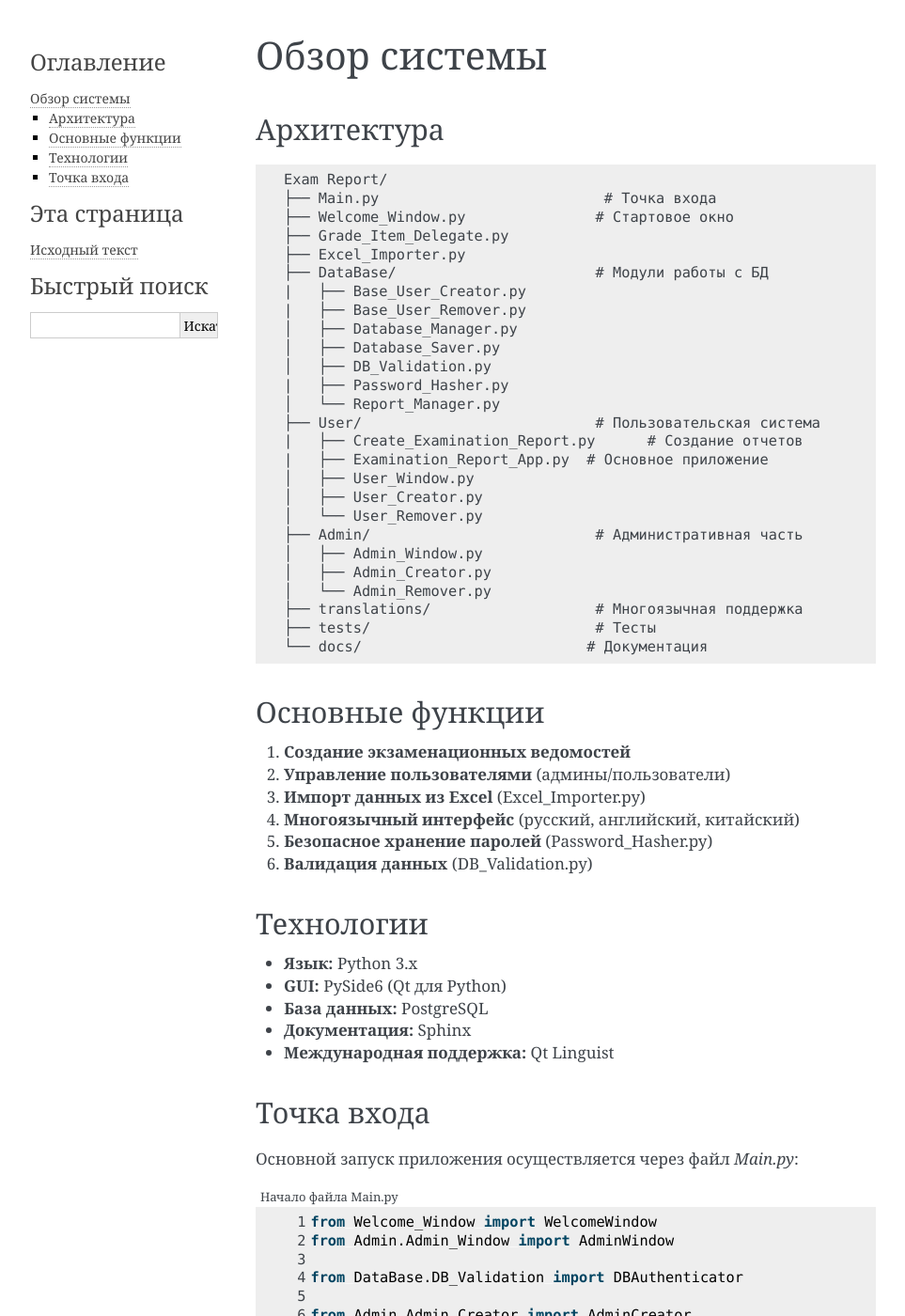
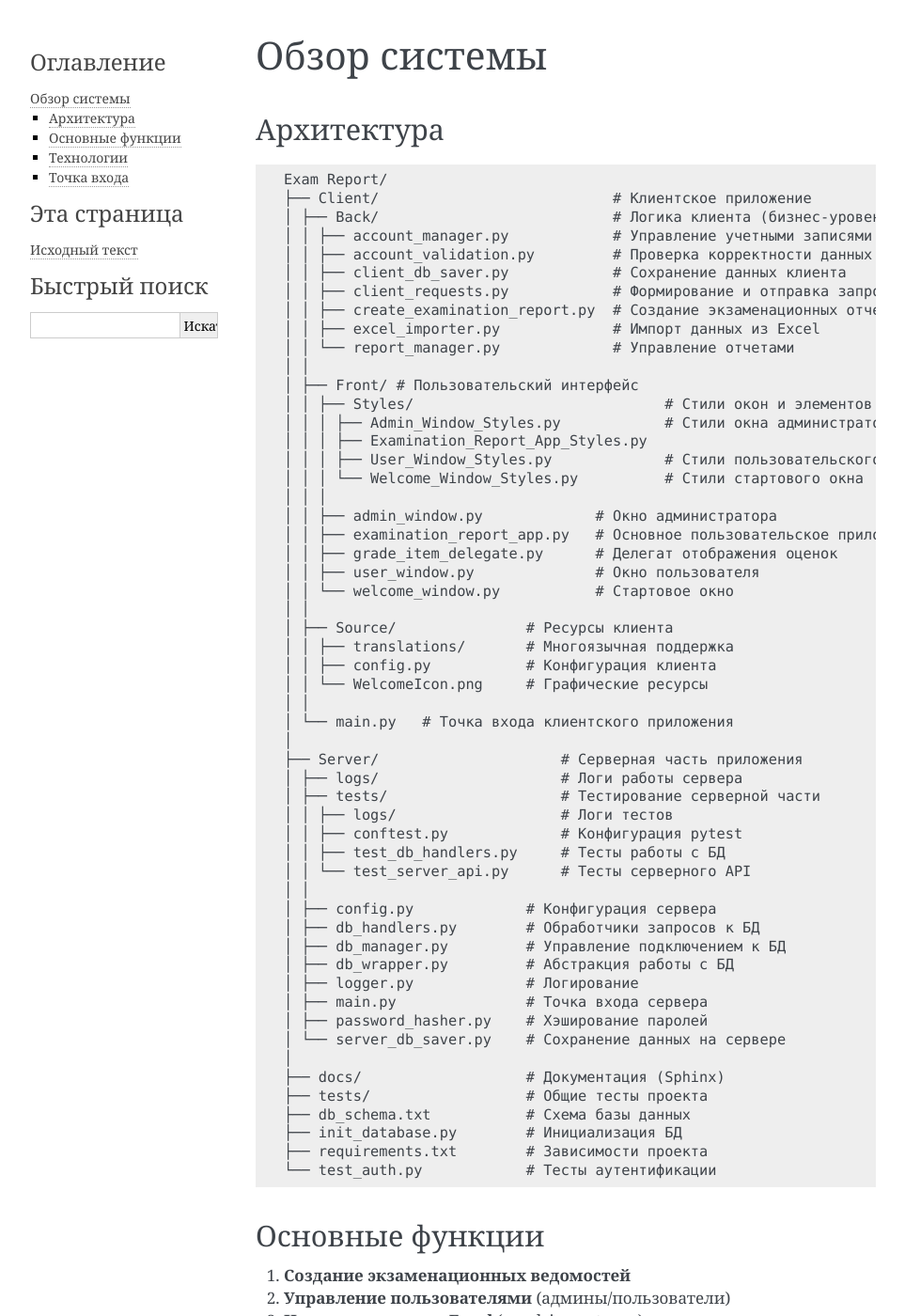
Before and after one commit to BogushevichV/KursovayaKPO, a Sphinx documentation site: the page built from docs/source/overview.rst, in a window 1280 px wide and 1400 px high. Shown: the whole window at 94% size, without its empty margins (148-1111 px from the left). Built offline with Sphinx 7.4.7, drawn with Linux system fonts in a browser that asks for light colours; pages that are not in the unit, such as notebooks, are missing from menus; some of the changed text lies outside the part shown.

Commit message:
changed the files installation.rst and overview.rst to fit the new project structure

```diff
--- a/docs/source/overview.rst
+++ b/docs/source/overview.rst
@@ -7,41 +7,68 @@
 .. code-block:: text
 
     Exam Report/
-    ├── Main.py                          # Точка входа
-    ├── Welcome_Window.py               # Стартовое окно
-    ├── Grade_Item_Delegate.py
-    ├── Excel_Importer.py
-    ├── DataBase/                       # Модули работы с БД
-    |   ├── Base_User_Creator.py
-    |   ├── Base_User_Remover.py
-    │   ├── Database_Manager.py
-    │   ├── Database_Saver.py
-    │   ├── DB_Validation.py
-    |   ├── Password_Hasher.py
-    │   └── Report_Manager.py
-    ├── User/                           # Пользовательская система
-    |   ├── Create_Examination_Report.py      # Создание отчетов
-    |   ├── Examination_Report_App.py  # Основное приложение
-    │   ├── User_Window.py
-    │   ├── User_Creator.py
-    │   └── User_Remover.py
-    ├── Admin/                          # Административная часть
-    │   ├── Admin_Window.py
-    │   ├── Admin_Creator.py
-    │   └── Admin_Remover.py
-    ├── translations/                   # Многоязычная поддержка
-    ├── tests/                          # Тесты
-    └── docs/                          # Документация
+    ├── Client/                           # Клиентское приложение
+    │ ├── Back/                           # Логика клиента (бизнес-уровень)
+    │ │ ├── account_manager.py            # Управление учетными записями
+    │ │ ├── account_validation.py         # Проверка корректности данных аккаунтов
+    │ │ ├── client_db_saver.py            # Сохранение данных клиента
+    │ │ ├── client_requests.py            # Формирование и отправка запросов серверу
+    │ │ ├── create_examination_report.py  # Создание экзаменационных отчетов
+    │ │ ├── excel_importer.py             # Импорт данных из Excel
+    │ │ └── report_manager.py             # Управление отчетами
+    │ │
+    │ ├── Front/ # Пользовательский интерфейс
+    │ │ ├── Styles/                             # Стили окон и элементов интерфейса
+    │ │ │ ├── Admin_Window_Styles.py            # Стили окна администратора
+    │ │ │ ├── Examination_Report_App_Styles.py
+    │ │ │ ├── User_Window_Styles.py             # Стили пользовательского окна
+    │ │ │ └── Welcome_Window_Styles.py          # Стили стартового окна
+    │ │ │
+    │ │ ├── admin_window.py             # Окно администратора
+    │ │ ├── examination_report_app.py   # Основное пользовательское приложение
+    │ │ ├── grade_item_delegate.py      # Делегат отображения оценок
+    │ │ ├── user_window.py              # Окно пользователя
+    │ │ └── welcome_window.py           # Стартовое окно
+    │ │
+    │ ├── Source/               # Ресурсы клиента
+    │ │ ├── translations/       # Многоязычная поддержка
+    │ │ ├── config.py           # Конфигурация клиента
+    │ │ └── WelcomeIcon.png     # Графические ресурсы
+    │ │
+    │ └── main.py   # Точка входа клиентского приложения
+    │
+    ├── Server/                     # Серверная часть приложения
+    │ ├── logs/                     # Логи работы сервера
+    │ ├── tests/                    # Тестирование серверной части
+    │ │ ├── logs/                   # Логи тестов
+    │ │ ├── conftest.py             # Конфигурация pytest
+    │ │ ├── test_db_handlers.py     # Тесты работы с БД
+    │ │ └── test_server_api.py      # Тесты серверного API
+    │ │
+    │ ├── config.py             # Конфигурация сервера
+    │ ├── db_handlers.py        # Обработчики запросов к БД
+    │ ├── db_manager.py         # Управление подключением к БД
+    │ ├── db_wrapper.py         # Абстракция работы с БД
+    │ ├── logger.py             # Логирование
+    │ ├── main.py               # Точка входа сервера
+    │ ├── password_hasher.py    # Хэширование паролей
+    │ └── server_db_saver.py    # Сохранение данных на сервере
+    │
+    ├── docs/                   # Документация (Sphinx)
+    ├── tests/                  # Общие тесты проекта
+    ├── db_schema.txt           # Схема базы данных
+    ├── init_database.py        # Инициализация БД
+    ├── requirements.txt        # Зависимости проекта
+    └── test_auth.py            # Тесты аутентификации
 
 Основные функции
 ----------------
 
 1. **Создание экзаменационных ведомостей**
 2. **Управление пользователями** (админы/пользователи)
-3. **Импорт данных из Excel** (Excel_Importer.py)
+3. **Импорт данных из Excel** (excel_importer.py)
 4. **Многоязычный интерфейс** (русский, английский, китайский)
-5. **Безопасное хранение паролей** (Password_Hasher.py)
-6. **Валидация данных** (DB_Validation.py)
+5. **Безопасное хранение паролей** (password_hasher.py)
 
 Технологии
 ----------
```
Also changed, not shown: docs/source/installation.rst (+10 -9 lines), docs/source/user_guide.rst (deleted, +0 -164 lines).
